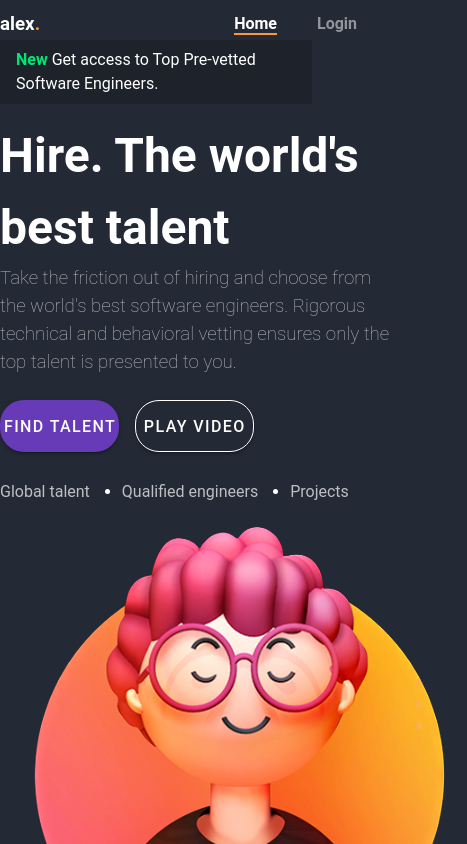
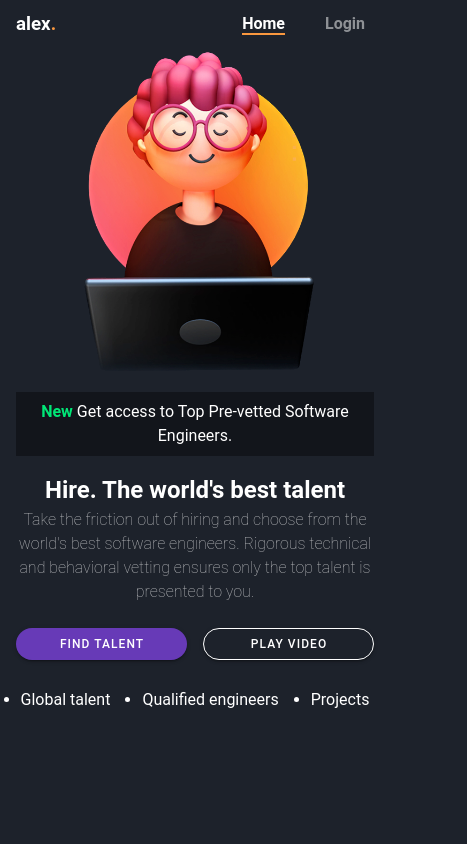
Before and after one commit to alexdevrr05/yearbook-vue, a Vue app: page /#/home in a window 390 px wide. Shown: the top 844 px of the page, 467 px wide, since content can reach past the window. Built offline with nearby package versions, Linux system fonts and the light colour scheme.

Commit message:
header responsive design completed

```diff
--- a/public/index.html
+++ b/public/index.html
@@ -7,7 +7,8 @@
     <link rel="icon" href="<%= BASE_URL %>favicon.ico">
     <title>Yearbook</title>
   </head>
-  <body style="background-color: #232935;">
+  <!-- 1d222b -->
+  <body style="background-color: #1d222b;">
     <noscript>
       <strong>We're sorry but <%= htmlWebpackPlugin.options.title %> doesn't work properly without JavaScript enabled. Please enable it to continue.</strong>
     </noscript>
--- a/src/App.vue
+++ b/src/App.vue
@@ -22,7 +22,7 @@ export default {
 .container {
   max-width: 1200px;
   margin: 0 auto;
-  background-color: #232935;
+  background-color: #1d222b;
   ;
 }
 </style>
--- a/src/modules/main/components/Header.vue
+++ b/src/modules/main/components/Header.vue
@@ -7,7 +7,8 @@
             </div>
 
             <h1 class="header__heading">Hire. The world's best talent</h1>
-            <h3>Take the friction out of hiring and choose from the world's best software engineers. Rigorous technical and
+            <h3 class="header__description">Take the friction out of hiring and choose from the world's best software
+                engineers. Rigorous technical and
                 behavioral vetting ensures only the top talent is presented to you.</h3>
             <div class="header__button">
                 <v-btn block rounded="xl" size="x-large" class="button" color="deep-purple">Find Talent</v-btn>
@@ -15,7 +16,7 @@
             </div>
 
 
-            <div class="mt-7">
+            <div class="mt-7 container-ul">
                 <ul class="d-flex flex-row gap-1">
                     <li><a href="#">Global talent</a></li>
                     <li><a href="#">Qualified engineers</a></li>
@@ -35,4 +36,4 @@
 
 </script>
 
-<style scoped src="../styles/styles.main.css"></style>
+<style src="../styles/styles.main.css"></style>
--- a/src/modules/main/styles/styles.main.css
+++ b/src/modules/main/styles/styles.main.css
@@ -1,23 +1,56 @@
+:root {
+    --primary-color: #1d222b;
+    --secundary-color: #12151b;
+    --blanco: #FFF;
+    --negro: #000000;
+    --fuentePrincipal: 'Poppins', sans-serif;
+}
 
 a {
     text-decoration: none;
     color: white;
-    opacity: .7;
-    /* font-weight: bold; */
 }
 
 /* orange */
 /* #FA983F */
 
 .header__grid {
-    background-color: #232935;
     color: white;
+    padding: 0 1rem;
+    display: grid;
 }
 
 .header__text h3 {
     font-weight: 100;
     opacity: 0.7;
     padding-bottom: 1.5rem;
+}
+
+.header__text {
+    text-align: center;
+    order: 3;
+}
+
+@media (min-width: 768px) {
+    .header__grid {
+        background-color: var(--primary-color);
+        display: grid;
+        grid-template-columns: repeat(2, 1fr);
+        gap: 3rem;
+        align-items: center;
+        padding-top: 2rem;
+    }
+
+    .header__text {
+        text-align: left;
+        order: unset;
+    }
+}
+
+@media (min-width: 1280px) {
+    .header__grid {
+        padding: unset;
+    }
 }
 
 .gap-1 {
@@ -30,35 +63,68 @@ a {
 }
 
 .header__button {
-    width: 65%;
+    width: 100%;
     display: grid;
     grid-template-columns: repeat(2, 1fr);
     gap: 1rem;
     align-items: center;
 }
 
+
+.container-ul {
+    display: flex;
+    justify-content: center;
+}
+
 @media (min-width: 768px) {
-    /* .header__logo {
-        margin: 0;
-    } */
-    .header__grid {
-        display: grid;
-        grid-template-columns: repeat(2, 1fr);
-        gap: 3rem;
-        align-items: center;
-        padding-top: 2rem;
+    .container-ul {
+        justify-content: left;
+    }
+}
+
+.ad-container {
+    padding: 0.5rem 1rem;
+    background-color: var(--secundary-color);
+    margin-bottom: 1rem;
+    width: 100%;
+    margin-top: 1rem;
+}
+
+
+@media (min-width: 768px) {
+    .header__button {
+        width: 65%;
+    }
+
+    .ad-container {
+        width: 80%;
+        margin-top: unset;
     }
 }
 
 .header__heading {
-    font-size: 3rem;
+    font-size: 1.5rem;
 }
+
+.header__description {
+    font-size: 1em;
+}
+
 @media (min-width: 768px) {
     .header__heading {
-        text-align: left;
-        font-size: 4rem;
+        font-size: 3rem;
         line-height: 1.2;
         margin-bottom: 1rem;
+    }
+
+    .header__description {
+        font-size: 1.17em;
+    }
+}
+
+@media (min-width: 1280px) {
+    .header__heading {
+        font-size: 4rem;
     }
 }
 
@@ -68,13 +134,31 @@ a {
 }
 
 
-.ad-container {
-    padding: 0.5rem 1rem;
-    background-color: #1d222b;
-    margin-bottom: 1rem;
-    width: 80%;
-}
-
 .new-text {
  font-weight: bold;
 }
+
+.button {
+    font-size: 12px;
+}
+
+@media (max-width: 968px) {
+    .button {
+        height: 2rem !important;
+    }
+}
+
+
+.header__grafico {
+    order: 1;
+}
+
+.header__grafico img {
+    width: 70%;
+}
+
+@media (min-width: 768px) {
+    .header__grafico img {
+        width: unset;
+    }
+}
--- a/src/modules/shared/components/Navbar.vue
+++ b/src/modules/shared/components/Navbar.vue
@@ -41,8 +41,7 @@ export default {
 };
 </script>
 
-<style>
-.gap-1 {
+<style scoped> .gap-1 {
    gap: .5rem;
  }
 
@@ -88,7 +87,13 @@ export default {
  }
 
  .navbar-container {
+   padding: .5rem 1rem;
+ }
+
+ @media (min-width: 1280px) {
+   .navbar-container {
      padding: .5rem 0;
+   }
  }
 
  .navbar-logo {
```
Lines whose indentation alone changed are shown as unchanged.
